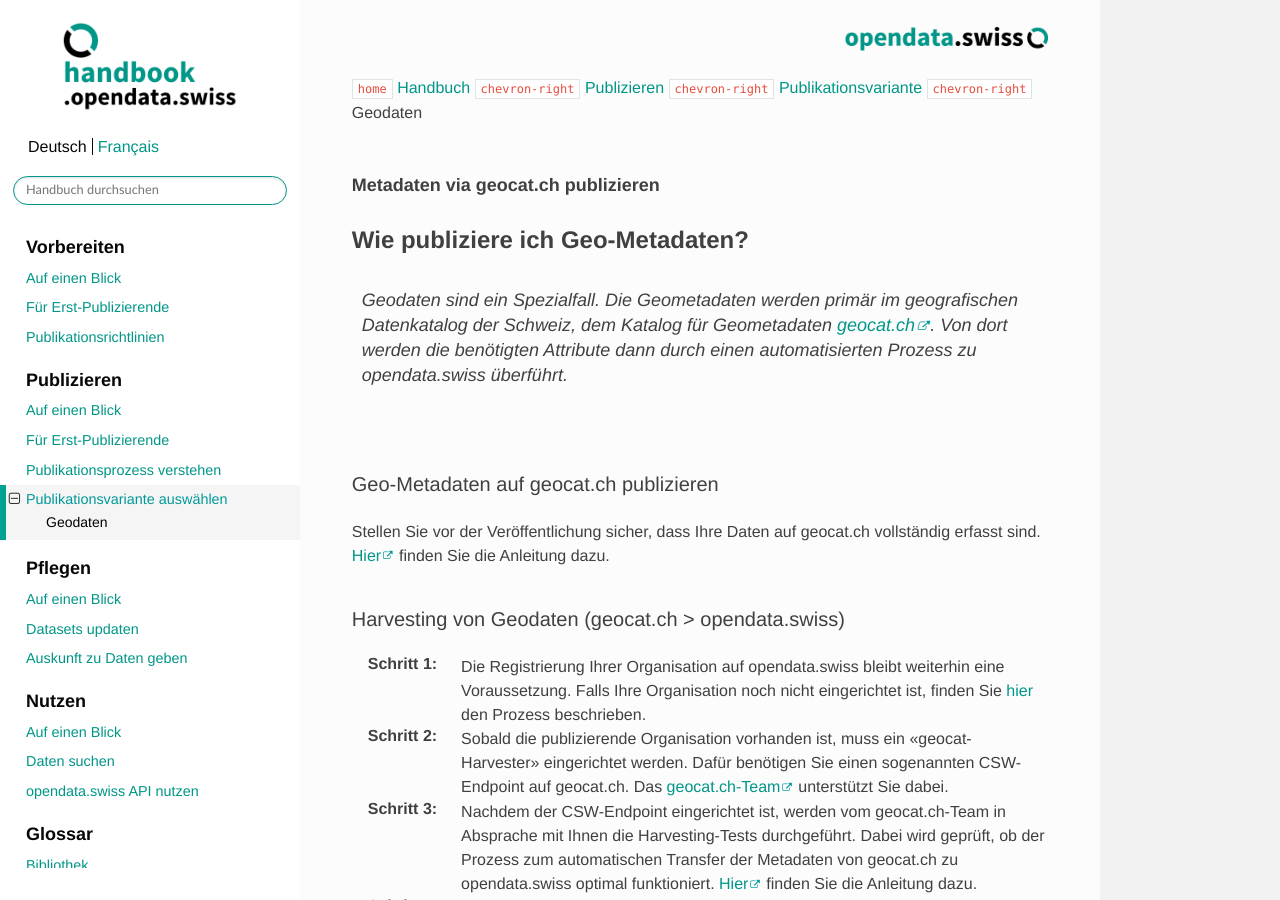
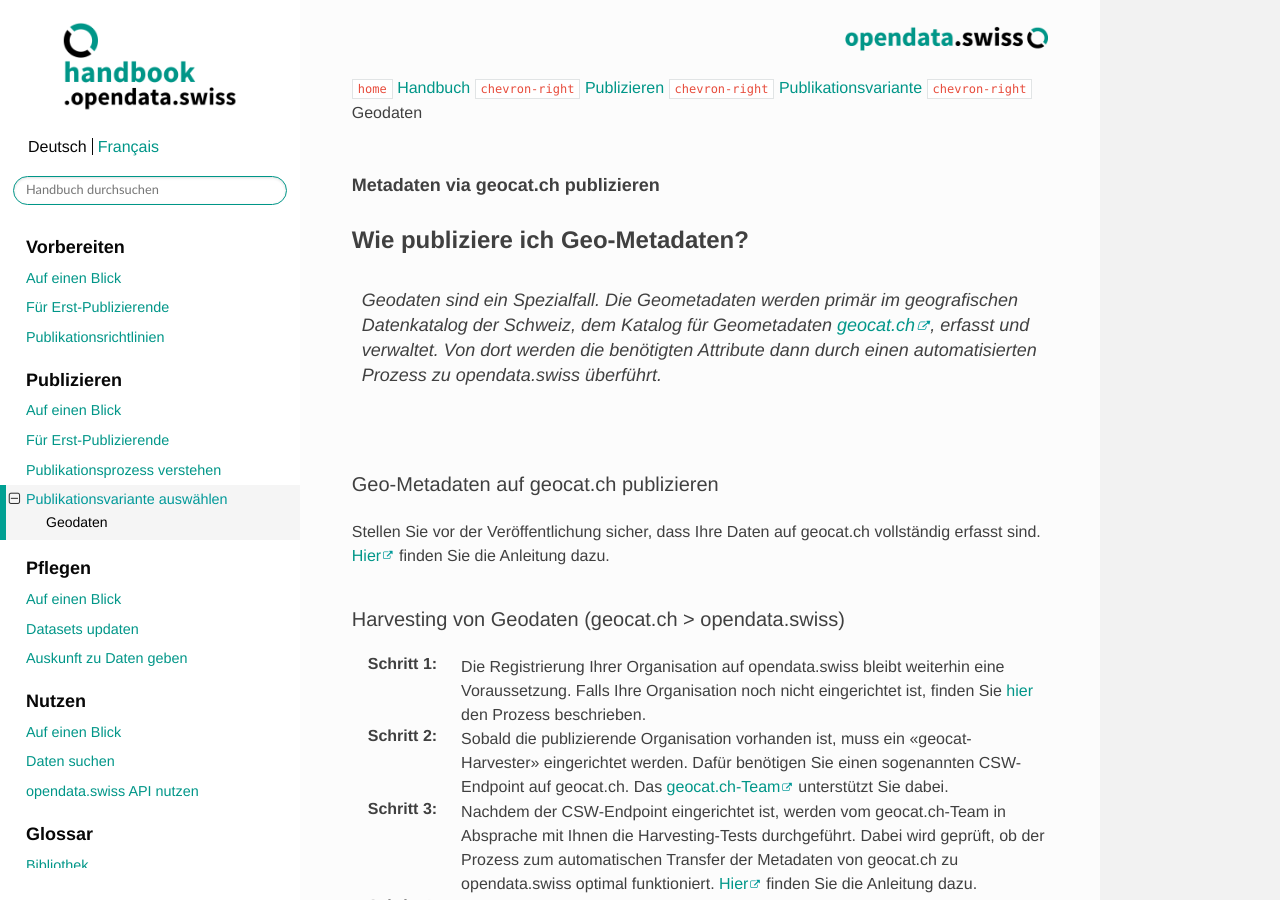
Before and after one commit to opendata-swiss/ogdch-handbook, a Sphinx documentation site: the page built from source/content/publizieren/publikationsvarianten/geodaten.rst, in a window 1280 px wide and 900 px high. Built offline with Sphinx 7.4.7 and the Read the Docs theme 2.0.0, drawn with Linux system fonts in a browser that asks for light colours; cross-references to code outside the pages are shown as plain code.

```diff
--- a/source/content/publizieren/publikationsvarianten/geodaten.rst
+++ b/source/content/publizieren/publikationsvarianten/geodaten.rst
@@ -16,7 +16,7 @@ Wie publiziere ich Geo-Metadaten?
 
     Geodaten sind ein Spezialfall. Die Geometadaten werden primär im geografischen Datenkatalog
     der Schweiz, dem Katalog für Geometadaten
-    `geocat.ch <https://www.geocat.ch/geonetwork/srv/eng/catalog.search>`__.
+    `geocat.ch <https://www.geocat.ch/geonetwork/srv/eng/catalog.search>`__, erfasst und verwaltet.
     Von dort werden die benötigten Attribute dann durch einen automatisierten Prozess
     zu opendata.swiss überführt.
 
```
